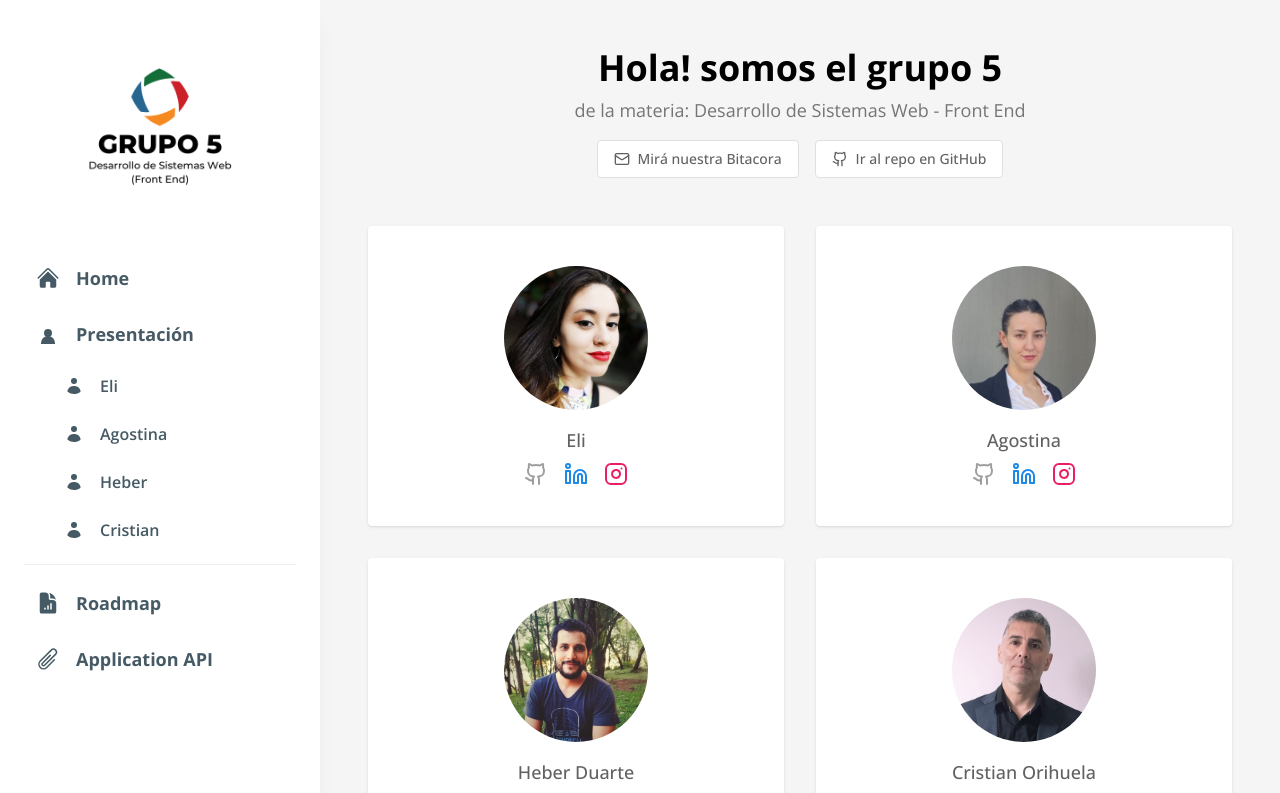
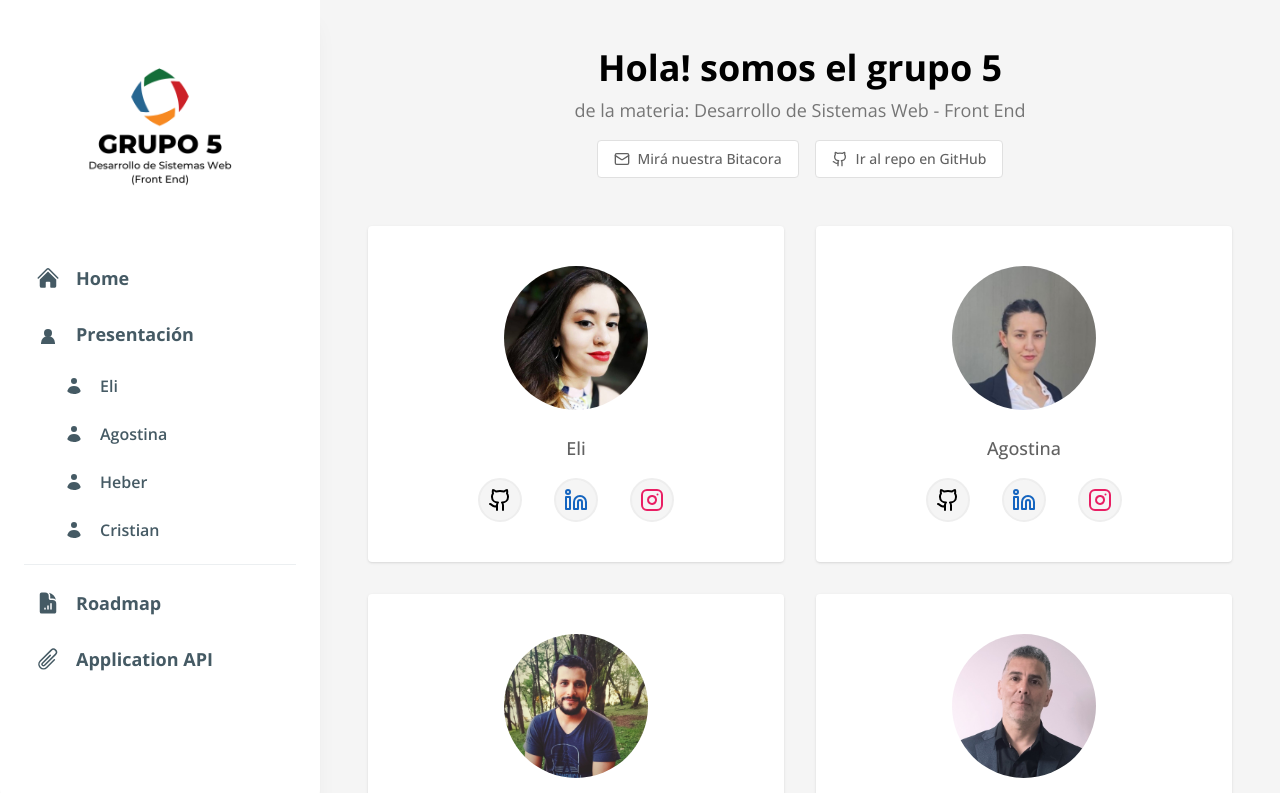
Before and after one commit to corihuela75/FrontendGrupo5b, a React (Vite) app: page /presentation in a window 1280 px wide. Shown: the top 793 px of the page. Built offline with nearby package versions, Linux system fonts and the light colour scheme.

Commit message:
Se agregan animaciones en redes sociales

```diff
--- a/src/components/TeamCard.jsx
+++ b/src/components/TeamCard.jsx
@@ -8,39 +8,51 @@ import { Github, Linkedin, Instagram } from "lucide-react";
 export default function TeamCard({ member, onClick }) {
   return (
     <Card onClick={onClick} className="cursor-pointer">
-      <CardContent className="p-6 flex flex-col items-center">
+      <CardContent className="p-6 flex flex-col gap-2 items-center">
         <img
           src={member.image}
           alt={member.name}
           className="rounded-full w-36 h-36 mb-4"
         />
         <p className="text-lg font-medium text-gray-700 mb-2">{member.name}</p>
-        <div className="flex gap-4">
+        <div className="flex gap-8">
           {member.social_media.github && (
             <a
+            onClick={(e) => e.stopPropagation()}
               href={member.social_media.github}
               target="_blank"
               rel="noopener noreferrer"
             >
-              <Github className="w-6 h-6 text-gray-500 hover:text-black" />
+              <div className="p-2 rounded-full border-2 hover:border-black hover:shadow-lg hover:shadow-black/40
+               bg-gray-100 transition-transform duration-300 hover:scale-125 hover:bg-gray-700 hover:text-white">
+                <Github className="w-6 h-6 text-black-500" />
+              </div>
             </a>
           )}
           {member.social_media.linkedin && (
             <a
+            onClick={(e) => e.stopPropagation()}
               href={member.social_media.linkedin}
               target="_blank"
               rel="noopener noreferrer"
             >
-              <Linkedin className="w-6 h-6 text-blue-600 hover:text-blue-800" />
+              <div className="p-2 rounded-full border-2 hover:border-blue-900 bg-gray-100 text-blue-800 hover:shadow-lg hover:shadow-blue-800/40
+               transition-transform duration-300 hover:scale-125 hover:bg-blue-500 hover:text-white">
+                <Linkedin className="w-6 h-6 "/>
+              </div>
             </a>
           )}
           {member.social_media.instagram && (
             <a
+            onClick={(e) => e.stopPropagation()}
               href={member.social_media.instagram}
               target="_blank"
               rel="noopener noreferrer"
             >
-              <Instagram className="w-6 h-6 text-pink-500 hover:text-pink-700" />
+              <div className="p-2 rounded-full border-2 hover:border-pink-900 bg-gray-100 text-pink-500 hover:shadow-lg hover:shadow-pink-800/40
+               transition-transform duration-300 hover:scale-125 hover:bg-pink-500 hover:text-white">
+                <Instagram className="w-6 h-6 " />
+              </div>
             </a>
           )}
         </div>
```
